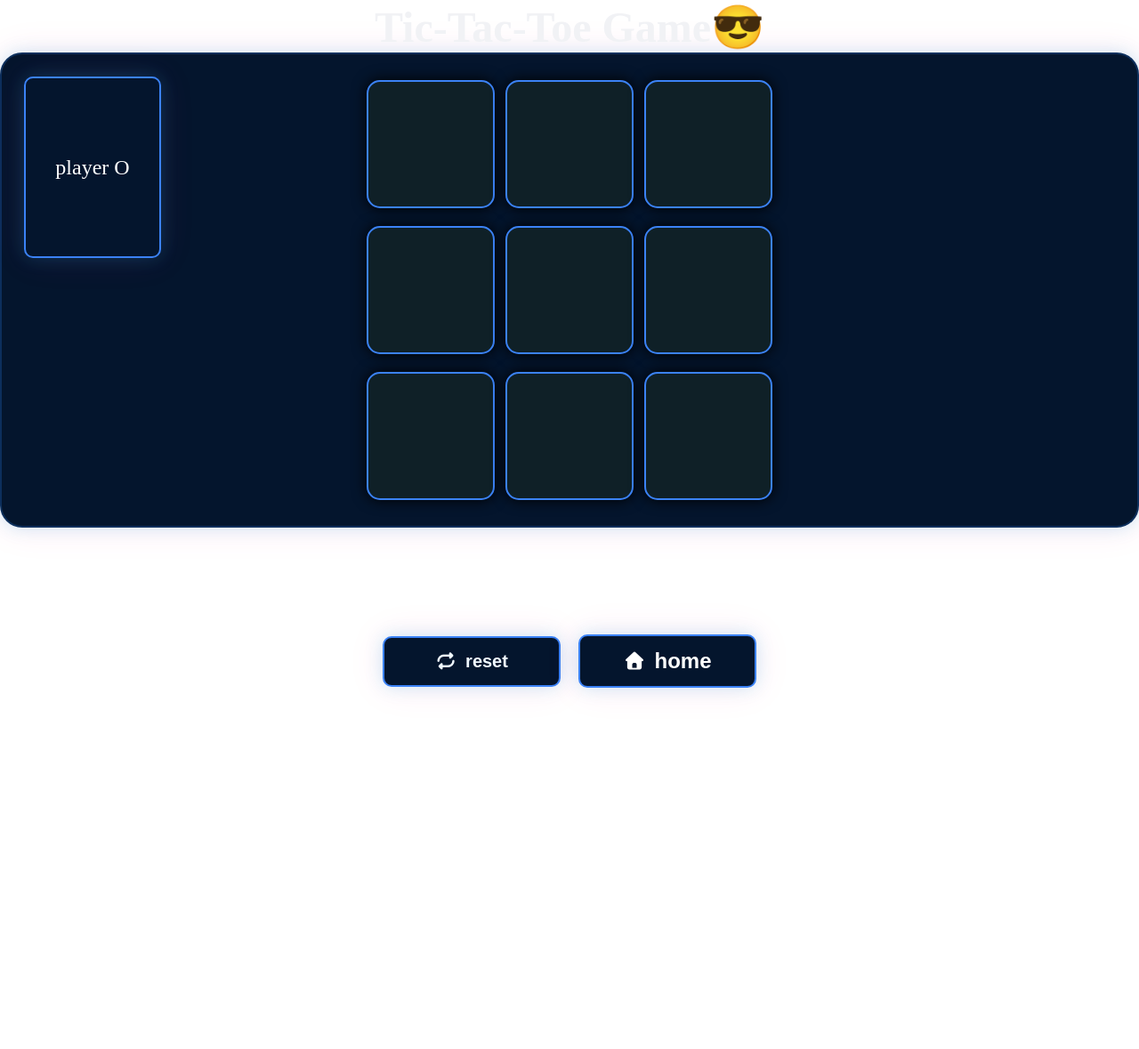
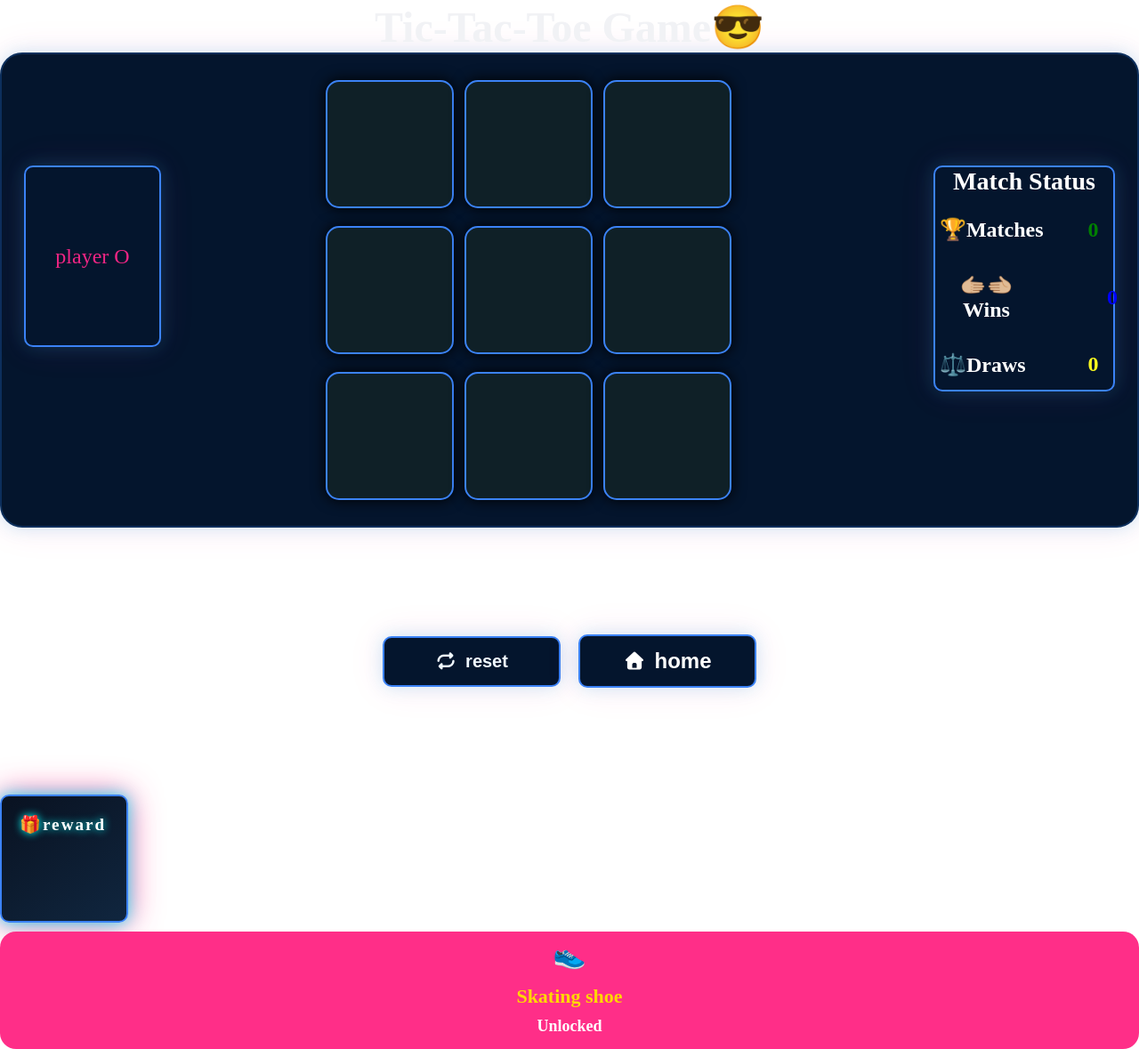
Before and after one commit to farhattyagi8-del/Tic-Tac-Game, a plain HTML site: page frontend/index.html in a window 1280 px wide. Shown: the part 168-1347 px from the top of the page at 89% size. Before the commit the page ends 1061 px from the top, so only its background shows below. Drawn offline with nearby package versions, Linux system fonts and the light colour scheme.

Commit message:
complete task

```diff
--- a/frontend/index.css
+++ b/frontend/index.css
@@ -382,6 +382,166 @@ h1{
         box-shadow: 0 0 20px rgba(0, 170, 225, 0.2),0 0 40px rgba(255, 46, 136, 0.1);
     font-size: 1.5rem;
     color: white;
+    margin-top: 100px;
 
 
 }
+.Match{
+    height: 250px;
+    width: 200px;
+    display: flex;
+    flex-direction: column;
+        margin-left:200px ;
+        display: flex;
+        align-items: center;
+        justify-content: center;
+        border-radius: 10px;
+        border: 2px solid #3b82f6;
+        background-color: #04152d;
+        box-shadow: 0 0 20px rgba(0, 170, 225, 0.2),0 0 40px rgba(255, 46, 136, 0.1);
+        font-size: 1.5rem;
+        color: white;
+        margin-top: 100px;
+        gap: 10px;
+
+}
+/* .match-player{
+    height: 60px;
+    width: 100%;
+    display: flex;
+    font-size: 2rem;
+    font-weight: bold;
+    background: greenyellow;
+}
+.wins{
+    height: 60px;
+    width: 100%;
+    display: flex;
+    font-size: 1.5rem;
+    font-weight: bold;
+    background: blue;
+}
+.Draws{
+    height: 60px;
+    width: 100%;
+    display: flex;
+    font-size: 1.5rem;
+    font-weight: bold;
+    background: gray;
+}
+.match-player span, .wins span, .Draws span{
+    font-size: 25px;
+    font-weight: bold;
+    color: rgb(254, 243, 254);
+
+}
+#matches, #wins, #draws{
+    display: flex;
+    margin-left: 0;
+    text-align: left;
+
+}
+.Match span{
+    color: rgb(185, 38, 38);
+    font-size: 1.5rem;
+    font-weight: bold;
+}
+.Match p{
+    color: rgb(20, 119, 124);
+    font-size: 1.2rem;
+    font-weight: bold;
+    margin-left: 10px;
+    text-align: right;
+    display: flex;
+} */
+
+.stat{
+    height: 60px;
+    width: 100%;
+    display: flex;
+    font-size: 1.5rem;
+    font-weight: bold;
+    /* justify-content: space-between ; */
+    margin: 10px 10px 10px 20px;
+    align-items: center;
+    padding: 0 1px;
+}
+#matches{
+    color: green;
+    margin: 0 0 0 50px;
+}
+#wins{
+    color: blue;
+        margin: 0 0 0 83px;
+}
+#draws{
+    color: rgb(250, 250, 31);
+        margin: 0 0 0 70px;
+}
+.gift-box{
+    height: 100px;
+    padding: 20px;
+    width: 100px;
+    background: linear-gradient(145deg,#091221, #10263f);
+    border: 2px solid #3b82f6;
+     box-shadow: 0 0 20px rgba(0, 170, 225, 0.2),0 0 40px rgba(255, 46, 136, 0.1);
+    border-radius: 10px;
+     text-align: center;
+    display: flex;
+    animation: glow 2s infinite alternate;
+    /* align-items: center;
+    justify-content: center; */
+    font-size: 2rem;
+    color: white;
+}
+.gift-title{
+    font-size: 1.2rem;
+    font-weight: bold;
+    letter-spacing: 2px;
+    margin-bottom: 15px;
+    text-shadow: 0 0 10px cyan;
+}
+.gift-reward{
+    background: #ff2e88;
+    padding: 15px;
+    border-radius: 18px;
+    margin-top: 10px;
+}
+
+.gift-reward h3{
+    font-size: 22px;
+    margin-bottom: 10px;
+    color: gold;
+}
+.gift-reward p{
+    font-size: 18px;
+    color: white;
+    font-weight: bold;
+}
+.reward-icon{
+    font-size: 30px;
+    margin-bottom: 10px;
+    animation: bounce 1.5s infinite ;
+}
+
+@keyframes glow{
+    from{
+        box-shadow: 0 0 10px rgba(0, 170, 225, 0.2),0 0 20px rgba(255, 46, 136, 0.1);
+    }
+    to{
+        box-shadow: 0 0 20px #00f7ff,
+        0 0 40px #ff2e88;
+    }
+}
+
+@keyframes bounce{
+    0%{
+        transform: translateY(0);
+    }
+    50%{
+        transform: translateY(-8px);
+    }
+    100%{
+        transform: translateY(0);
+    }
+}
--- a/frontend/index.html
+++ b/frontend/index.html
@@ -8,6 +8,7 @@
     <link rel="stylesheet" href="https://cdnjs.cloudflare.com/ajax/libs/font-awesome/7.0.1/css/all.min.css">
 </head>
 <body>
+
     <div class="msg-container  hidden">
         <p id="msg">Winner</p>
 
@@ -31,7 +32,9 @@
             <div class="current-player">
                 <span id="currentTurn"> X</span>
               </div>
+
             <div class="game">
+
                 <button class="box"> </button>
                 <button class="box"> </button>
                 <button class="box"> </button>
@@ -42,8 +45,18 @@
                 <button class="box"> </button>
                 <button class="box"> </button>
 
+
             </div>
+            <div class="Match"><h3>Match Status</h3>
+                <div class="stat"><span>🏆Matches</span><p id="matches">0</p></div>
+                <div class="stat"><span>🫱🏼‍🫲🏼Wins</span><p id="wins">0</p></div>
+                <div class="stat"><span>⚖️Draws</span><p id="draws">0</p></div>
+
+            </div>
+
+
         </div>
+
          <audio id="clickSound" src="freesound_crunchpixstudio-button-394464.mp3"></audio>
               <audio id="music" src="mixkit-arcade-retro-game-over-213.wav" ></audio>
               <audio id="winSound" src="superpuyofans1234-winner-game-sound-404167.mp3" ></audio>
@@ -65,6 +78,18 @@
               </div>
               </div>
 
+              <div class="gift-box">
+                <div class="gift-title">🎁reward</div>
+              </div>
+              <div class="gift-reward">
+                <div class="reward-icon">👟
+
+                </div>
+                <h3>Skating shoe</h3>
+                    <p>Unlocked</p>
+                    </div>
+              </div>
+
 
 
 
--- a/frontend/index.js
+++ b/frontend/index.js
@@ -17,6 +17,7 @@ let count = 0;
 const currentTrunDisplay = document.getElementById("currentTurn");
 const UpdateCurrentPlayerDisplay = () => {
     currentTrunDisplay.innerText = `player ${turnO ? "O" : "X"}`;
+    currentTrunDisplay.style.color = turnO ? "rgb(240, 37, 132)" : "rgb(30, 94, 137)";
 };
 
 const winPatterns = [    // this is the rray of winning pattern in tic tac toe game
@@ -136,6 +137,7 @@ const gameDraw = () => {  // this function use for show the game draw message wh
     if (!isMuted) music.play();
     msgContainer.classList.remove("hidden"); //
     disableBoxes();
+    updateMatchStatus("draw");
 
    };
 
@@ -158,6 +160,8 @@ const gameDraw = () => {  // this function use for show the game draw message wh
 
  const showWinner = (winner) => { // this function use for show the winner message when there is a winner and also disable all the boxes
     msg.innerText = `Congratulations! ${winner} wins!`;
+
+
     msg.style.position = "fixed";
       msg.style.top = "49%";
         msg.style.left = "50%";
@@ -180,7 +184,6 @@ const gameDraw = () => {  // this function use for show the game draw message wh
         // Update current session scores
         if (winner === "X") {
             xScore++;
-
             document.getElementById("xscore").innerText = xScore;
             document.getElementById("xscore").style.color = "rgb(185, 231, 69)";
         } else if (winner === "O") {
@@ -189,6 +192,7 @@ const gameDraw = () => {  // this function use for show the game draw message wh
             document.getElementById("Oscore").style.color = "rgb(185, 231, 69)";
         }
 
+        updateMatchStatus(winner);
         saveWinner(winner);   // Save to MongoDB for records
    };
 
@@ -209,6 +213,7 @@ const checkWinner = () => {  // this function use for check the winner by iterat
                     return true;
 
 }
+
         }
     }
 
@@ -394,3 +399,46 @@ count++;
         gameDraw();
     }
 }
+
+let matchCount = 0;
+let xWins = 0;
+let oWins = 0;
+let draws = 0;
+
+function updateMatchStatus(winner) {
+    matchCount++;
+    document.getElementById("matches").innerText = matchCount;
+
+    if (winner === "X") {
+        xWins++;
+    } else if (winner === "O") {
+        oWins++;
+    } else {
+        draws++;
+    }
+
+    document.getElementById("wins").innerText = xWins + oWins;
+    document.getElementById("draws").innerText = draws;
+  }
+
+// let xWins = 0;
+// let oWins = 0;
+// let draws = 0;
+
+// function checkWinner(player){
+//     if (player ==="X"){
+//         xWins++;
+//         if(xWins > 2){
+//             document.getElementById("gift").innerText = "🎁";
+//         }
+
+//     }else if(player === "O"){
+//         oWins++;
+//         if(oWins > 2){
+//             document.getElementById("gift").innerText = "🎁";
+//         }
+//     }else{
+//         draws++;
+
+//     }
+// }
```
